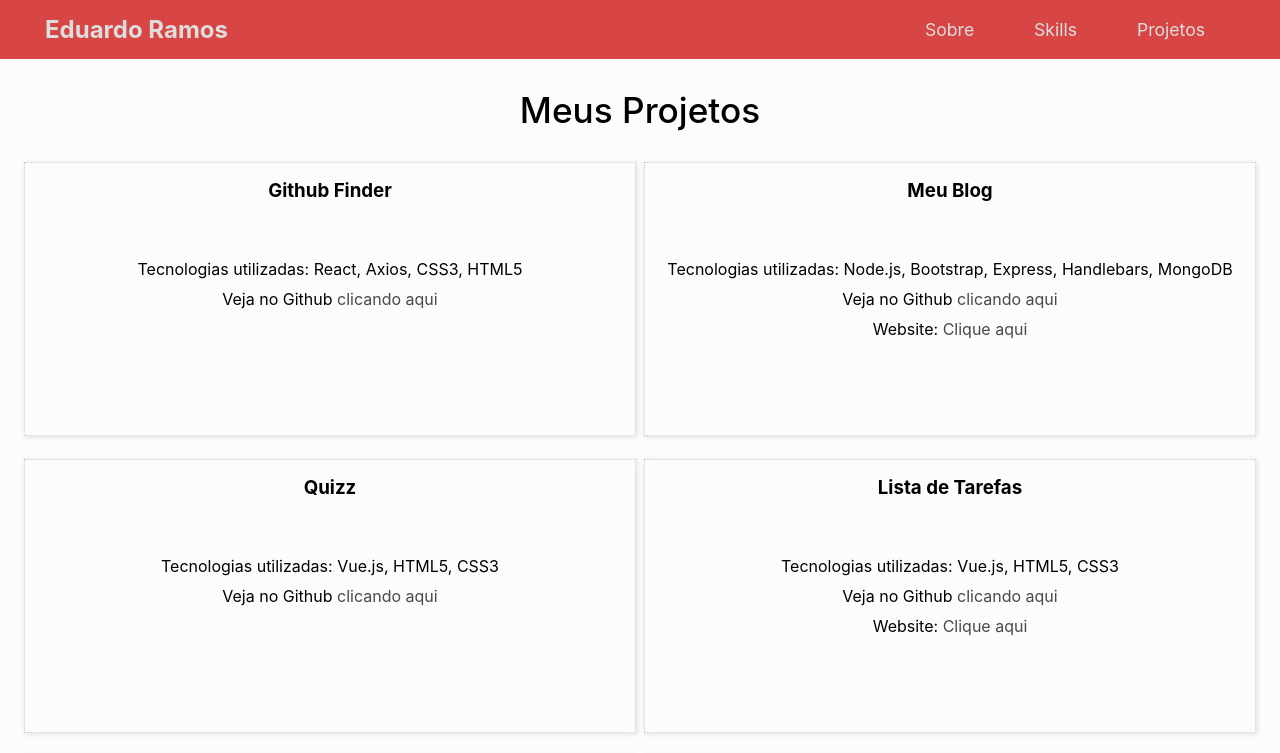
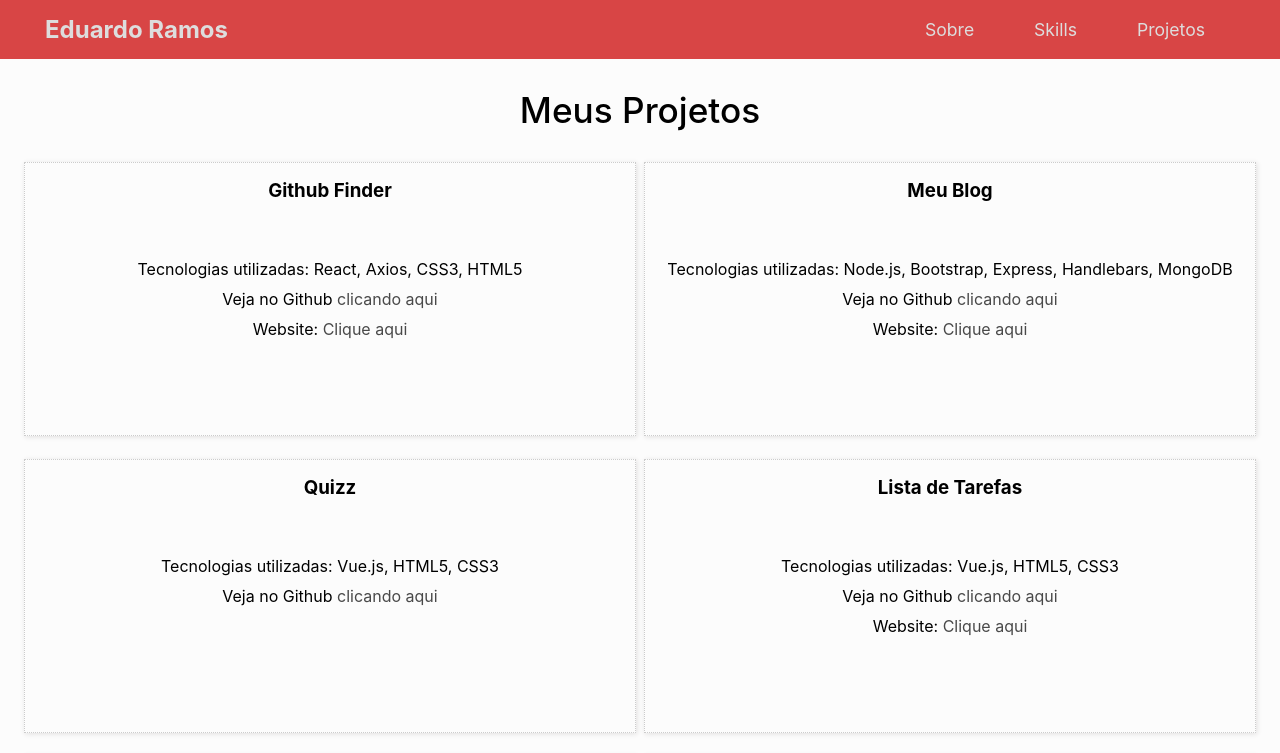
Before and after one commit to eduardoramos1/portfolio-React-Version, a React (Create React App) app: page /projetos in a window 1280 px wide. Shown: the top 753 px of the page. Built offline with nearby package versions, Linux system fonts and the light colour scheme.

Commit message:
Adicionando novo projeto concluido no componente Projetos

```diff
--- a/src/projects.js
+++ b/src/projects.js
@@ -1,7 +1,7 @@
 const projects = [
 	{
 		project: "Github Finder",
-		website: null,
+		website: "https://buscador-github.netlify.com/",
 		github: "https://github.com/eduardoramos1/Github-Finder",
 		tecnologies: "React, Axios, CSS3, HTML5"
 	},
```
